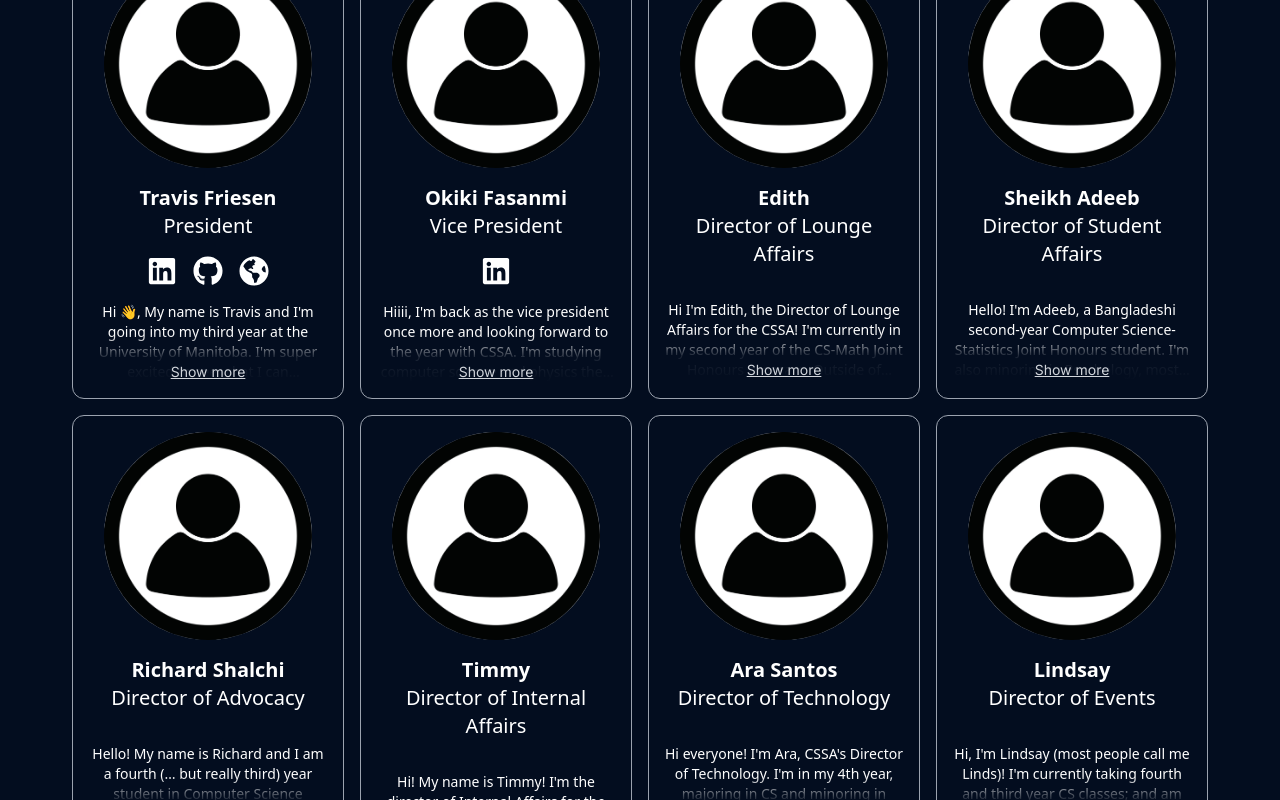
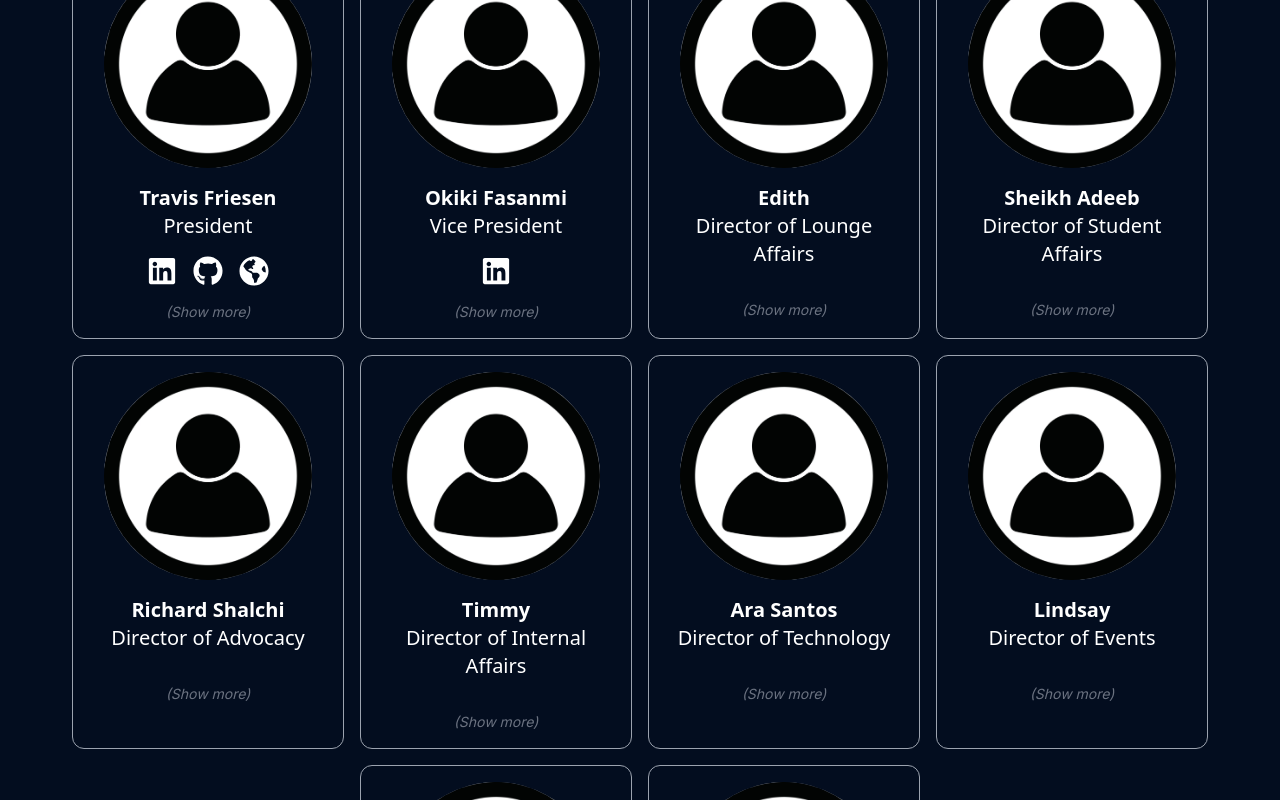
Before and after one commit to umanitoba-cssa/cssa-website-next, a Next.js app: page /team in a window 1280 px wide. Shown: the part 922-1722 px from the top of the page. Built offline with nearby package versions, Linux system fonts and the light colour scheme.

Commit message:
Animated profile cards with modals

```diff
--- a/package.json
+++ b/package.json
@@ -22,6 +22,7 @@
     "clsx": "^2.1.1",
     "embla-carousel-react": "^8.6.0",
     "embla-carousel-wheel-gestures": "^8.0.2",
+    "framer-motion": "^12.23.12",
     "github-markdown-css": "^5.8.1",
     "googleapis": "^134.0.0",
     "gray-matter": "^4.0.3",
--- a/src/app/contact/page.tsx
+++ b/src/app/contact/page.tsx
@@ -2,7 +2,6 @@
 
 import BlockHeader from "@/components/block-header";
 import PageHeader from "@/components/page-header";
-import ProfileCard from "@/components/profile-card";
 import { ExecProfiles } from "@/data/team";
 import { FC } from "react";
 import { useForm } from "react-hook-form";
--- a/src/app/sponsor/page.tsx
+++ b/src/app/sponsor/page.tsx
@@ -1,6 +1,5 @@
 import BlockHeader from "@/components/block-header";
 import PageHeader from "@/components/page-header";
-import ProfileCard from "@/components/profile-card";
 import { ExecProfiles } from "@/data/team";
 
 export default function Sponsor() {
--- a/src/app/team/page.tsx
+++ b/src/app/team/page.tsx
@@ -1,22 +1,15 @@
+"use client";
+
 import BlockHeader from "@/components/block-header";
 import PageHeader from "@/components/page-header";
 import ProfileCard from "@/components/profile-card";
-import { ExecProfiles } from "@/data/team";
+import ProfileModal from "@/components/profile-modal";
+import { ExecProfiles, IProfile } from "@/data/team";
+import { useState } from "react";
+import { AnimatePresence } from "framer-motion";
 
 export default function Team() {
-    const execCards = ExecProfiles.map((profile) => (
-        <ProfileCard
-            key={profile.name}
-            name={profile.name}
-            position={profile.position}
-            image={profile.image}
-            linkedin={profile.linkedin}
-            github={profile.github}
-            website={profile.website}
-            description={profile.description}
-            // discord={profile.discord}
-        />
-    ));
+    const [selectedProfile, setSelectedProfile] = useState<IProfile | null>(null);
 
     return (
         <main className="flex flex-col">
@@ -24,9 +17,26 @@ export default function Team() {
             <div className="container py-12 flex flex-col gap-8">
                 <BlockHeader title="Executive Team" />
                 <div className="flex flex-row gap-4 flex-wrap justify-center">
-                    {execCards}
+                    {ExecProfiles.map((profile) => (
+                        <ProfileCard
+                            key={profile.name}
+                            profile={profile}
+                            onClick={() => {
+                                setSelectedProfile(profile);
+                            }}
+                        />
+                    ))}
                 </div>
             </div>
+
+            <AnimatePresence>
+                {selectedProfile && (
+                    <ProfileModal
+                    profile={selectedProfile}
+                    onClose={() => setSelectedProfile(null)}
+                    />
+                )}
+            </AnimatePresence>
         </main>
     );
 }
--- a/src/components/profile-card.tsx
+++ b/src/components/profile-card.tsx
@@ -1,96 +1,60 @@
-"use client";
+import {
+  FaGithub,
+  FaGlobeAmericas,
+  FaInstagram,
+  FaLinkedin,
+  FaDiscord,
+} from "react-icons/fa";
+import Image from "next/image";
+import React from "react";
+import { motion } from "framer-motion";
+import { IProfile } from "@/data/team";
 
-import { FaGithub, FaGlobeAmericas, FaInstagram, FaLinkedin, FaDiscord } from "react-icons/fa";
-import Image from "next/image";
-import { useLayoutEffect, useState } from "react";
-import React from "react";
-
-interface IProfile {
-    name: string
-    position: string
-    image: string
-    linkedin?: string
-    instagram?: string
-    github?: string
-    website?: string
-    description?: string
-    discord?: string
-}
-
-const useTruncatedElement = ({ ref }: { ref: React.RefObject<HTMLElement> }) => {
-  const [isTruncated, setIsTruncated] = useState(false);
-  const [isShowingMore, setIsShowingMore] = useState(false);
-
-  useLayoutEffect(() => {
-    const { offsetHeight, scrollHeight } = ref.current || {};
-
-    if (offsetHeight && scrollHeight && offsetHeight < scrollHeight) {
-      setIsTruncated(true);
-    } else {
-      setIsTruncated(false);
-    }
-  }, [ref]);
-
-  const toggleIsShowingMore = () => setIsShowingMore(prev => !prev);
-
-  return {
-    isTruncated,
-    isShowingMore,
-    toggleIsShowingMore,
-  };
-};
-
-export default function ProfileCard({ name, position, image, linkedin, instagram, github, website, discord, description }: IProfile) {
-   const ref = React.useRef(null);
-    const { isTruncated, isShowingMore, toggleIsShowingMore } = useTruncatedElement({
-        ref,
-    });
-
+export default function ProfileCard({
+  profile,
+  onClick,
+}: {
+    profile: IProfile,
+    onClick?: () => void
+}) {
     return (
-        <div className="flex flex-col border-solid border border-gray-400 rounded-xl items-center p-4 gap-4 min-w-[17rem] max-w-[17rem]">
+        <motion.div
+            layoutId={`card-${profile.name}`}
+            whileHover={{ scale: 1.05, boxShadow: "0px 10px 20px rgba(0,0,0,0.2)" }}
+            role="button"
+            tabIndex={0}
+            onClick={onClick}
+            onKeyDown={(e) => {
+                if (e.key === "Enter" || e.key === " ") onClick?.();
+            }}
+            className="flex flex-col border-solid border border-gray-400 rounded-xl items-center p-4 gap-4 min-w-[17rem] max-w-[17rem] cursor-pointer"
+        >
             <div className="w-52 h-52 object-cover bg-contain rounded-full relative overflow-hidden">
-                <Image src={image} alt={name} fill className="" />
+                <Image src={profile?.image} alt={profile?.name} fill className="" />
             </div>
             <div className="text-center">
-                <h3 className="text-xl font-bold pb-0">{name}</h3>
-                <p className="my-0 text-xl">{position}</p>
+                <h3 className="text-xl font-bold pb-0">{profile?.name}</h3>
+                <p className="my-0 text-xl">{profile?.position}</p>
             </div>
             <div className="flex flex-row gap-4">
 
-                {linkedin && <a className="text-3xl" href={linkedin} target="_blank" rel="noreferrer">
+                {profile?.linkedin && <a className="text-3xl" href={profile.linkedin} target="_blank" rel="noreferrer">
                     <FaLinkedin />
                 </a>}
-                {instagram && <a className="text-3xl" href={instagram} target="_blank" rel="noreferrer">
+                {profile?.instagram && <a className="text-3xl" href={profile.instagram} target="_blank" rel="noreferrer">
                     <FaInstagram />
                 </a>}
-                {github && <a className="text-3xl" href={github} target="_blank" rel="noreferrer">
+                {profile?.github && <a className="text-3xl" href={profile.github} target="_blank" rel="noreferrer">
                     <FaGithub />
                 </a>}
-                {website && <a className="text-3xl" href={website} target="_blank" rel="noreferrer">
+                {profile?.website && <a className="text-3xl" href={profile.website} target="_blank" rel="noreferrer">
                     <FaGlobeAmericas />
                 </a>}
-                {discord && <a className="text-3xl" href={website} target="_blank" rel="noreferrer">
+                {profile?.discord && <a className="text-3xl" href={profile.website} target="_blank" rel="noreferrer">
                     <FaDiscord />
                 </a>}
-
             </div>
-
-            <div className="relative w-full text-center">
-                <p ref={ref} className={`text-sm transition-all duration-300 ease-in-out ${!isShowingMore && 'line-clamp-4'}`}>
-                    {description}
-                </p>
-                {isTruncated && (
-                    <div className={!
-                        isShowingMore ?
-                        "absolute bottom-0 left-0 w-full h-12 bg-gradient-to-t from-[rgb(3,13,31)] via-[rgba(3,13,31,0.9)] to-transparent flex items-end justify-center pointer-events-none"
-                        : ""}
-                    >
-                        <button onClick={toggleIsShowingMore} className="text-gray-300 underline text-sm pointer-events-auto">
-                            {isShowingMore ? 'Show less' : 'Show more'}
-                        </button>
-                    </div>
-                )}
-            </div>
-        </div>
+            <div className="text-sm text-gray-500 italic">(Show more)</div>
+        </motion.div>
     );
 }
--- /dev/null
+++ b/src/components/profile-modal.tsx
@@ -0,0 +1,121 @@
+"use client";
+
+import { motion, AnimatePresence } from "framer-motion";
+import { FaLinkedin, FaInstagram, FaGithub, FaGlobeAmericas, FaDiscord, FaTimes } from "react-icons/fa";
+import Image from "next/image";
+import { IProfile } from "@/data/team";
+import { useEffect, useState } from "react";
+
+export default function ProfileModal({
+  profile,
+  onClose,
+}: {
+  profile: IProfile;
+  onClose: () => void;
+}) {
+  const [isExiting, setIsExiting] = useState(false);
+
+  const handleClose = () => {
+    setIsExiting(true);
+  };
+
+  // Delay removal until animation finishes
+  const handleExitComplete = () => {
+    if (isExiting) {
+      onClose();
+    }
+  };
+
+  useEffect(() => {
+  const handleKeyDown = (e: KeyboardEvent) => {
+    if (e.key === "Escape") {
+      e.preventDefault();
+      handleClose();
+    }
+  };
+
+  window.addEventListener("keydown", handleKeyDown);
+  return () => window.removeEventListener("keydown", handleKeyDown);
+}, []);
+
+  return (
+    <AnimatePresence onExitComplete={handleExitComplete}>
+      {!isExiting && (
+        <motion.div
+          key={profile.name}
+          initial={{ opacity: 0 }}
+          animate={{ opacity: 1 }}
+          exit={{ opacity: 0 }}
+          className="fixed inset-0 z-50 flex items-center justify-center bg-black/60 backdrop-blur-sm"
+          onClick={handleClose}
+        >
+          <motion.div
+            layoutId={`card-${profile.name}`}
+            initial={{ scale: 0.98 }}
+            animate={{ scale: 1 }}
+            exit={{ scale: 0.98 }}
+            transition={{
+              layout: {
+                duration: 0.45,
+                ease: [0.25, 0.1, 0.25, 1],
+              },
+              scale: {
+                duration: 0.45,
+                ease: [0.25, 0.1, 0.25, 1],
+              },
+            }}
+            className="bg-gray-900 border-solid border border-gray-400 text-white p-6 rounded-xl max-w-lg w-full relative z-50 overflow-hidden"
+            onClick={(e) => e.stopPropagation()}
+          >
+            <button
+              onClick={handleClose}
+              className="absolute top-4 right-4 text-gray-300 hover:text-white text-xl"
+            >
+              <FaTimes />
+            </button>
+
+            {/* Content fade */}
+            <motion.div
+              key="modal-content"
+              initial={{ opacity: 0, y: 10 }}
+              animate={{ opacity: 1, y: 0 }}
+              exit={{ opacity: 0, y: 10 }}
+              transition={{ duration: 0.25 }}
+            >
+              <div className="w-52 h-52 object-cover rounded-full relative overflow-hidden mx-auto">
+                  <Image src={profile?.image} alt={profile?.name} fill className="" />
+              </div>
+
+              <div className="text-center mb-4">
+                <h3 className="text-2xl font-bold">{profile.name}</h3>
+                <p className="text-lg text-gray-300">{profile.position}</p>
+              </div>
+
+              {/* Description */}
+              <p className="text-sm mb-4">{profile.description}</p>
+
+              {/* Socials */}
+              <div className="flex justify-center gap-4 text-2xl">
+                {profile?.linkedin && <a className="text-3xl" href={profile.linkedin} target="_blank" rel="noreferrer">
+                    <FaLinkedin />
+                </a>}
+                {profile?.instagram && <a className="text-3xl" href={profile.instagram} target="_blank" rel="noreferrer">
+                    <FaInstagram />
+                </a>}
+                {profile?.github && <a className="text-3xl" href={profile.github} target="_blank" rel="noreferrer">
+                    <FaGithub />
+                </a>}
+                {profile?.website && <a className="text-3xl" href={profile.website} target="_blank" rel="noreferrer">
+                    <FaGlobeAmericas />
+                </a>}
+                {profile?.discord && <a className="text-3xl" href={profile.website} target="_blank" rel="noreferrer">
+                    <FaDiscord />
+                </a>}
+              </div>
+            </motion.div>
+          </motion.div>
+        </motion.div>
+      )}
+    </AnimatePresence>
+  );
+}
--- a/src/data/team.ts
+++ b/src/data/team.ts
@@ -1,4 +1,4 @@
-interface IProfile {
+export interface IProfile {
     name: string;
     position: string;
     image: string;
```
Also changed, not shown: 1 other file (tests, documents, lock files or other folders).
